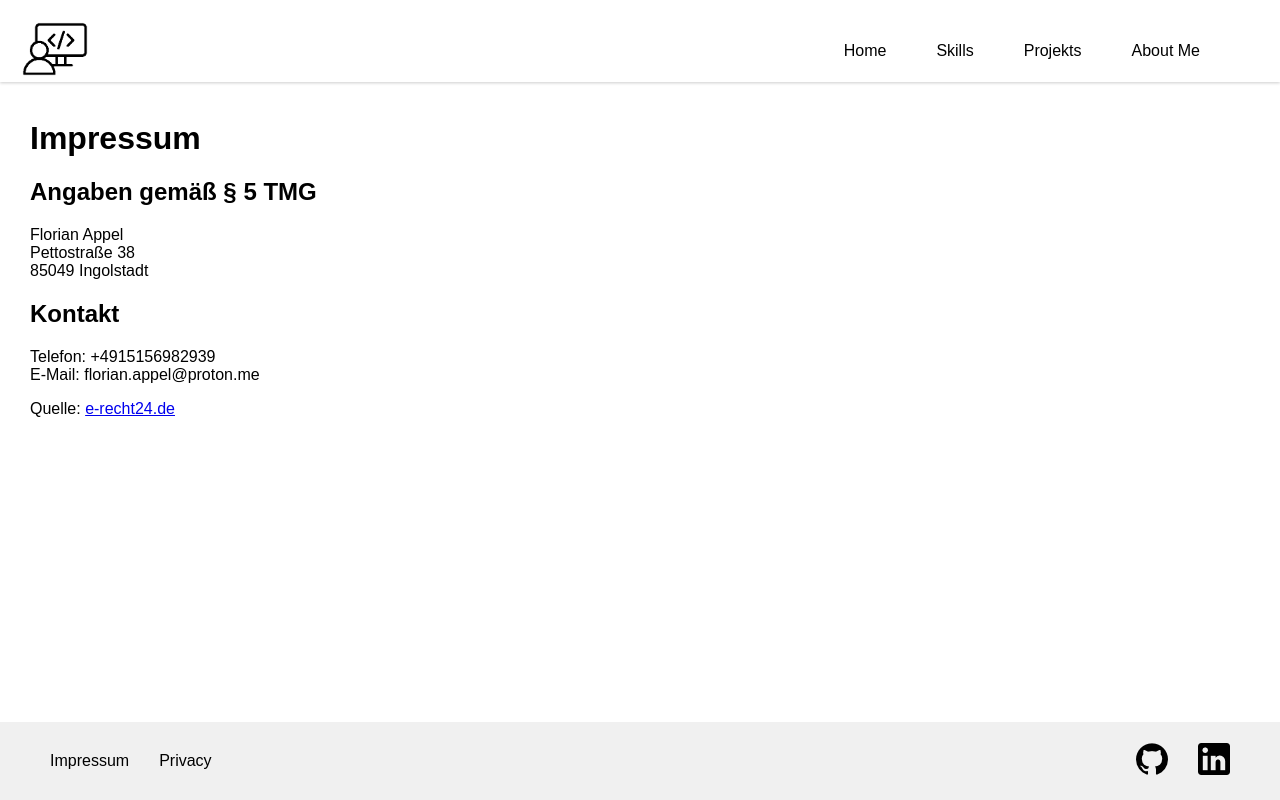
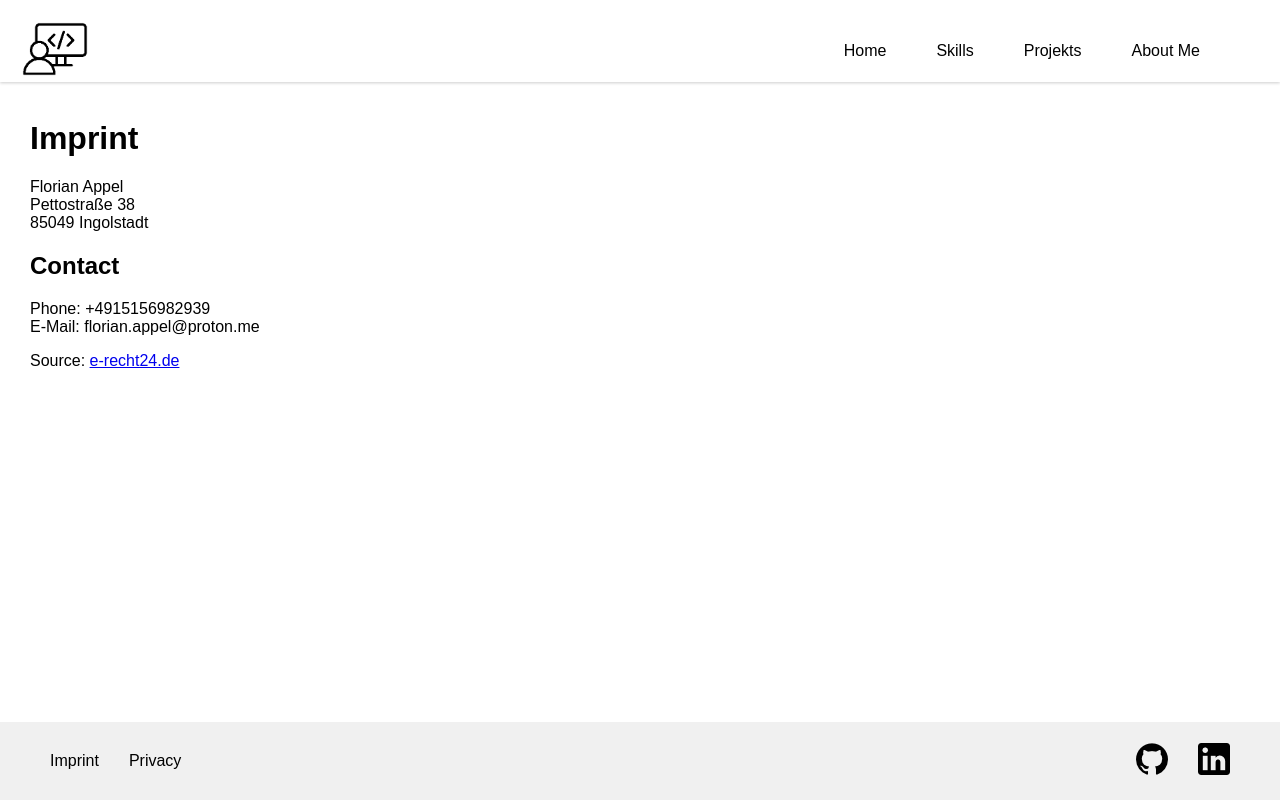
Before and after one commit to Florian-Appel/Portfolio, an Angular app: page /impressum in a window 1280 px wide. Built offline with nearby package versions, Linux system fonts and the light colour scheme.

Commit message:
update imprint

```diff
--- a/src/app/about-me/about-me.component.html
+++ b/src/app/about-me/about-me.component.html
@@ -11,7 +11,7 @@
                 <h2>About Me</h2>
             </div>
 
-            <p>My journey in the it world began by researching how to build websites on the internet. So I wrote my first lines of HTML and CSS code. Since I liked the way it worked, I wanted to get more into it. Then I found out about a young company that
+            <p>My journey in the IT world began by researching how to build websites on the internet. So I wrote my first lines of HTML and CSS code. Since I liked the way it worked, I wanted to get more into it. Then I found out about a young company that
                 offered a course as a front-end developer. There I was able to deepen my knowledge and also got to know the programming language JavaScript and the framework Angular with which I was able to build some projects. With this knowledge, I
                 now want to embark on a new career path as a front-end developer.</p>
         </div>
--- a/src/app/fotter/fotter.component.html
+++ b/src/app/fotter/fotter.component.html
@@ -1,7 +1,7 @@
 <div class="fotter">
     <div class="fotter-text">
         <div class="d-flex fotter-links">
-            <a class="m-r" routerLink="/impressum">Impressum</a>
+            <a class="m-r" routerLink="/impressum">Imprint</a>
             <a routerLink="/Privacy">Privacy</a>
         </div>
         <div class="fotter-icons">
--- a/src/app/impressum/impressum.component.html
+++ b/src/app/impressum/impressum.component.html
@@ -1,13 +1,12 @@
 <div class="impressum">
-    <h1>Impressum</h1>
+    <h1>Imprint</h1>
 
-    <h2>Angaben gem&auml;&szlig; &sect; 5 TMG</h2>
     <p>Florian Appel<br /> Pettostra&szlig;e 38<br /> 85049 Ingolstadt</p>
 
-    <h2>Kontakt</h2>
-    <p>Telefon: +4915156982939<br /> E-Mail: florian.appel@proton.me</p>
+    <h2>Contact</h2>
+    <p>Phone: +4915156982939<br /> E-Mail: florian.appel@proton.me</p>
 
-    <p>Quelle: <a href="https://www.e-recht24.de">e-recht24.de</a></p>
+    <p>Source: <a href="https://www.e-recht24.de">e-recht24.de</a></p>
 </div>
 
 <app-fotter class="fotter-bottom"></app-fotter>
--- a/src/app/privacy/privacy.component.scss
+++ b/src/app/privacy/privacy.component.scss
@@ -2,6 +2,7 @@
     margin-top: 120px;
     margin-left: 30px;
     margin-right: 30px;
+    padding-bottom: 100px;
 }
 
 .fotter-bottom {
--- a/src/app/projects/projects.component.html
+++ b/src/app/projects/projects.component.html
@@ -44,7 +44,7 @@
         </div>
         <div class="projekt-info">
             <h1>Quiz-App</h1>
-            <p>A simple quiz app. This was created with Javascript. You can use this app both on your PC and on your mobile phone. The framework Bootstrap was used for this project.</p>
+            <p>A simple quiz app. This was created with JavaScript. You can use this app both on your PC and on your mobile phone. The framework Bootstrap was used for this project.</p>
             <div class="project-buttons">
                 <button onclick="window.location.href='https://github.com/Florian-Appel/Quiz-App.git';" class="button-23-2 b-1" role="button">Code</button>
                 <button onclick="window.location.href='https://florian-appel.developerakademie.net/Quiz-App/index.html';" class="button-23 b-2" role="button">Project</button>
```
